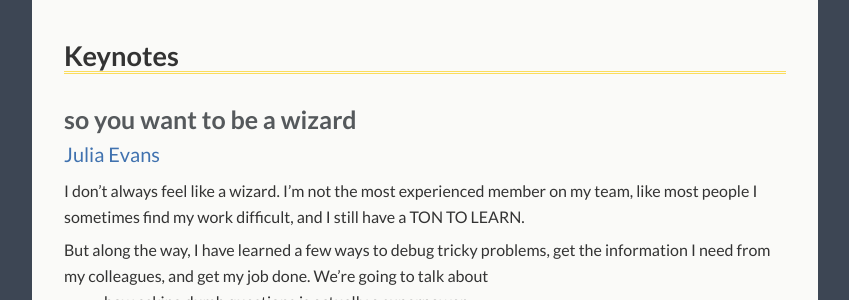
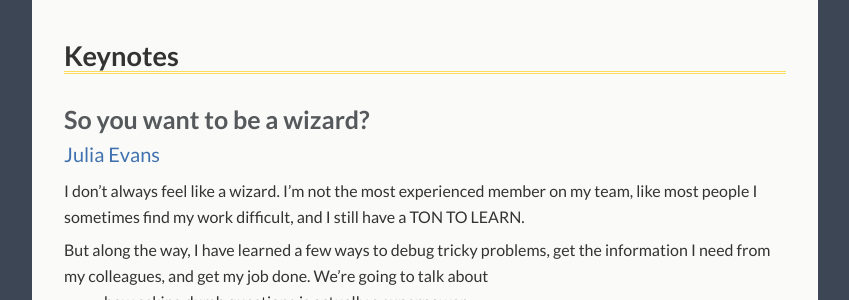
Before and after one commit to StarConKW/starconkw.github.io, a Jekyll site: the page built from _pages/talks.md, in a window 1280 px wide and 900 px high. Shown: the part 310-610 px from the top of the window, without its empty margins (215-1064 px from the left). Built offline with Jekyll 4.4.1, drawn with Linux system fonts in a browser that asks for light colours.

```diff
--- a/_pages/talks.md
+++ b/_pages/talks.md
@@ -12,7 +12,7 @@ There will be 2 keynotes and 20 lightning talks at StarCon. The full lineup and
 
 ## Keynotes
 
-### so you want to be a wizard
+### So you want to be a wizard?
 
 [Julia Evans](/speakers#julia-evans)
 
```
